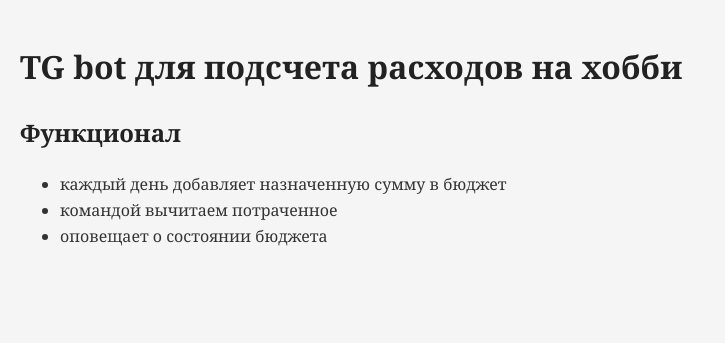
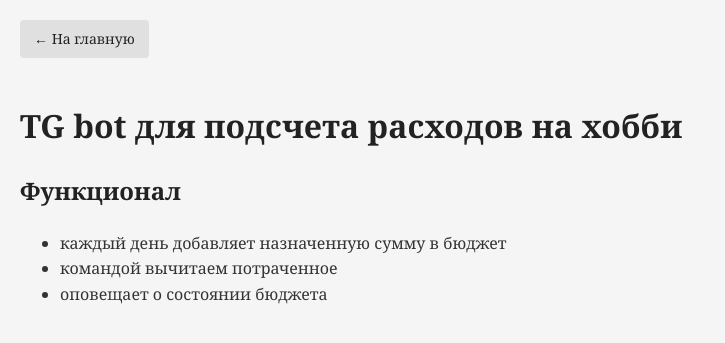
Before and after one commit to Vasiliy-Mazaev/vasiliy-mazaev.github.io, a Jekyll site: the page built from hobbycoin.md, in a window 1280 px wide. Shown: the top 343 px of the page, without its empty margins (0-725 px from the left). Built offline with Jekyll 4.4.1, drawn with Linux system fonts in a browser that asks for light colours; our own code applies the rules of GitHub Pages for plain Markdown files.

Commit message:
added back-to-main button to default layout

```diff
--- a/_layouts/default.html
+++ b/_layouts/default.html
@@ -6,20 +6,38 @@
     <!-- Подключение стиля -->
     <style>
       body {
-        background-color: #f5f5f5; /* Светлый серый фон */
-        font-family: Georgia, serif; /* Шрифт с засечками */
-        color: #333; /* Темный текст */
-        line-height: 1.6; /* Межстрочное расстояние */
+        background-color: #f5f5f5;
+        font-family: Georgia, serif;
+        color: #333;
+        line-height: 1.6;
         margin: 0;
         padding: 20px;
       }
 
       h1, h2, h3, h4, h5, h6 {
-        color: #222; /* Более тёмный оттенок заголовков */
+        color: #222;
+      }
+
+      .back-home {
+        display: inline-block;
+        margin-bottom: 20px;
+        padding: 8px 14px;
+        background-color: #e0e0e0;
+        color: #222;
+        text-decoration: none;
+        border-radius: 4px;
+        font-size: 14px;
+      }
+
+      .back-home:hover {
+        background-color: #d5d5d5;
       }
     </style>
+
   </head>
-  <body>
-    {{ content }}
-  </body>
+    <body>
+      <a href="{{ site.baseurl }}/" class="back-home">← На главную</a>
+
+      {{ content }}
+    </body>
 </html>
```
Also changed, not shown: index.md (+7 -2 lines).
